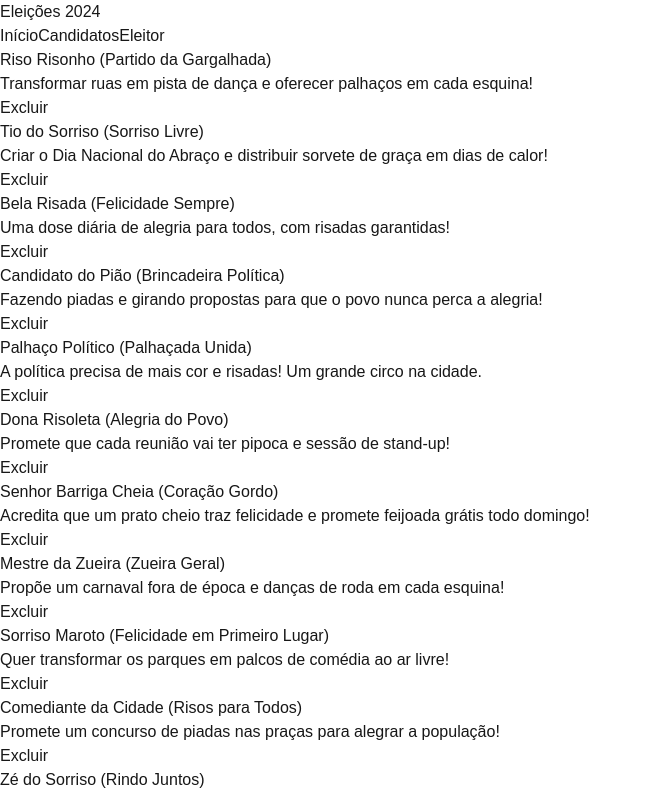
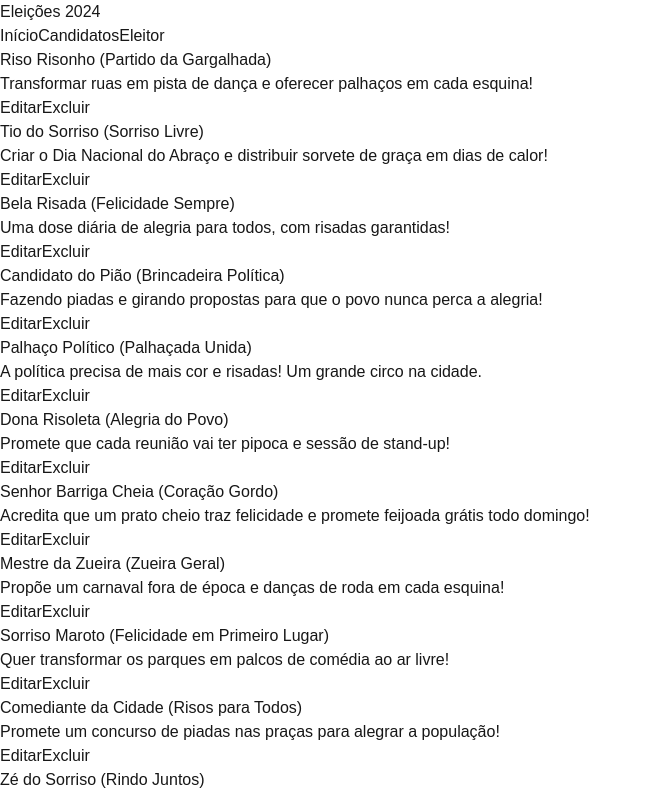
Before and after one commit to leoziondev/proj-cod3r-urna-eletronica, a Next.js app: page /candidato in a window 1280 px wide. Shown: the top 795 px of the page, without its empty margins (0-652 px from the left). Built offline with nearby package versions, Linux system fonts and the light colour scheme.

Commit message:
feat: add edit action candidato item component

```diff
--- a/src/components/candidato/CandidatoItem.tsx
+++ b/src/components/candidato/CandidatoItem.tsx
@@ -4,14 +4,21 @@ import Button from "../shared/Button";
 interface CandidatoProps {
     candidato: Candidato;
     onDelete: (candidato: Candidato) => void
+    onSelect: (candidato: Candidato) => void
 }
 
-export default function CandidatoItem({ candidato, onDelete }: CandidatoProps) {
+export default function CandidatoItem({ candidato, onDelete, onSelect }: CandidatoProps) {
     return (
         <div className="bg-zinc-800 p-5 rounded-lg">
             <h2>{candidato.nome} ({candidato.partido})</h2>
             <p>{candidato.descricao}</p>
-            <div className="mt-2">
+            <div className="flex items-center gap-2 mt-2">
+                <Button
+                    onClick={() => onSelect(candidato)}
+                    className="bg-sky-500 hover:bg-sky-600"
+                >
+                    Editar
+                </Button>
                 <Button
                     onClick={() => onDelete(candidato)}
                     className="bg-red-500 hover:bg-red-600"
```
